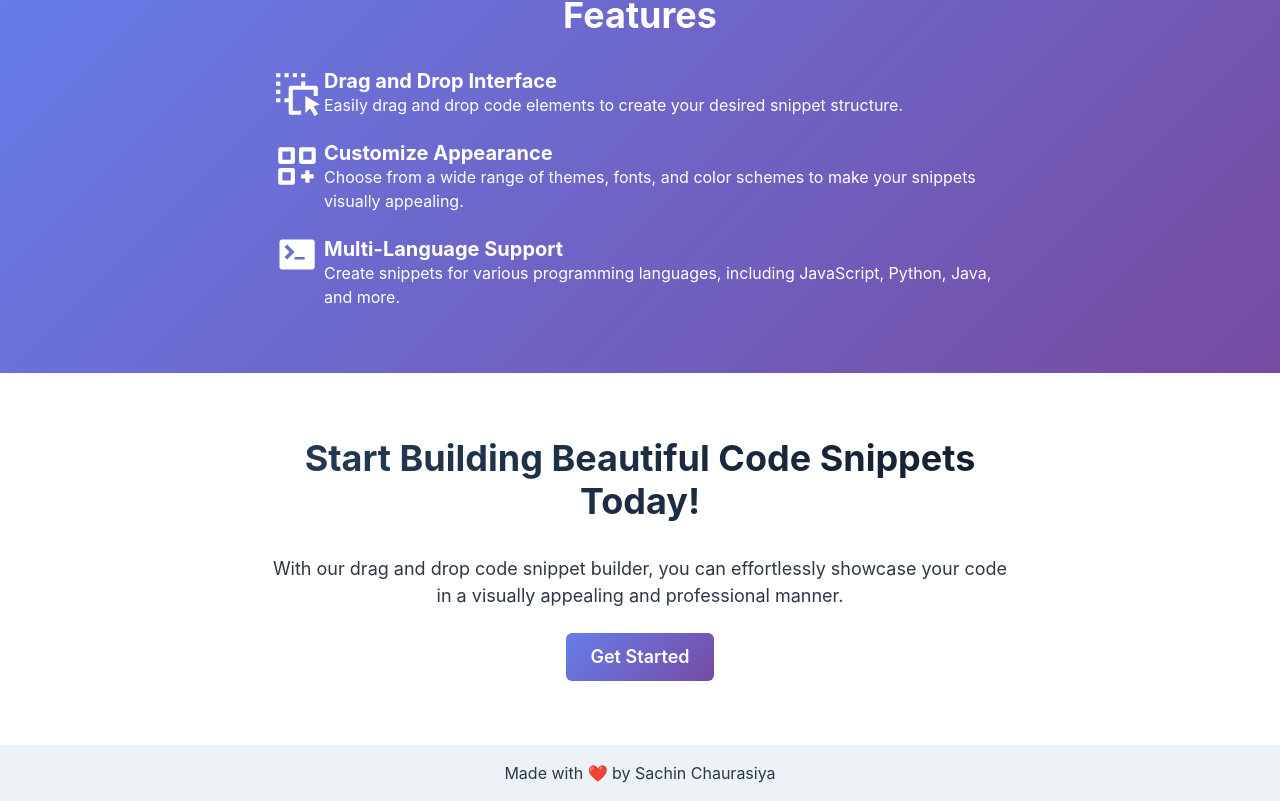
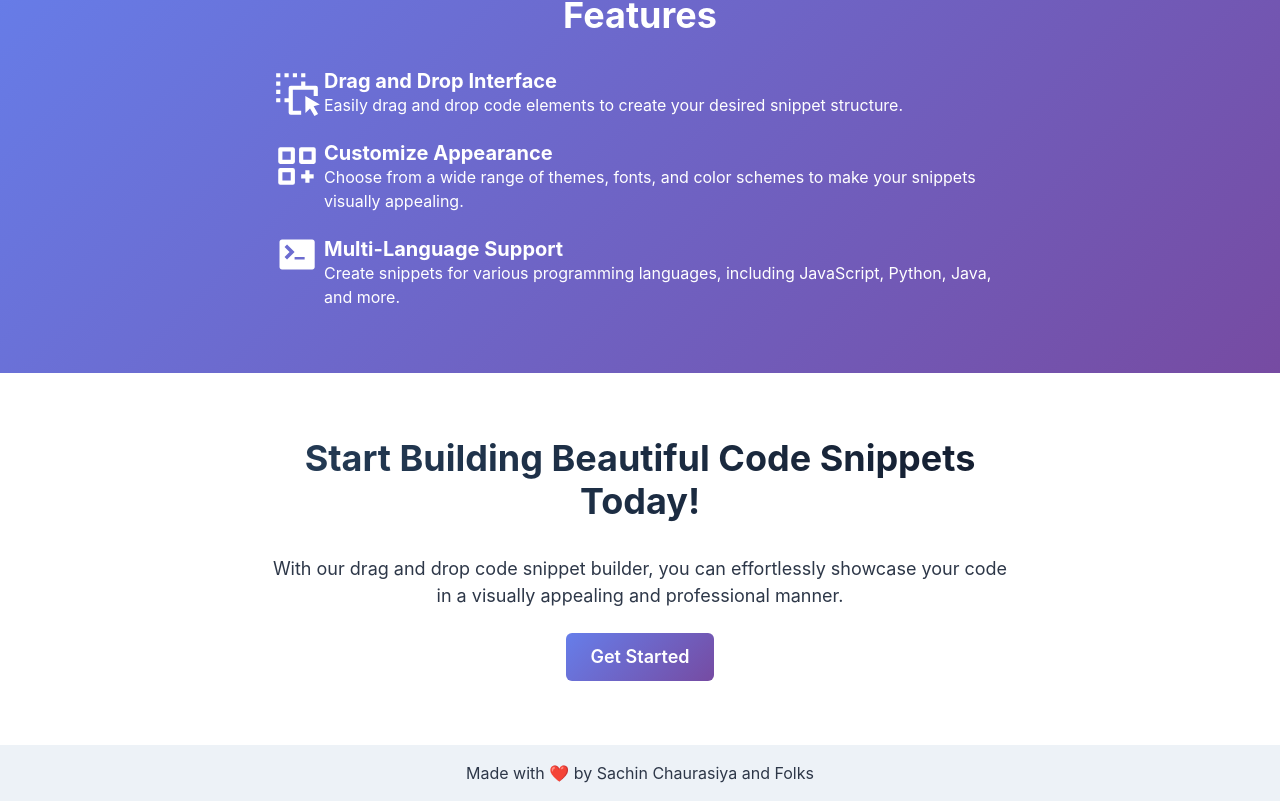
Before and after one commit to Sachin-chaurasiya/Code-Snippets-Builder, a React (Create React App) app: page / in a window 1280 px wide. Shown: the part 639-1440 px from the top of the page. Built offline with nearby package versions, Linux system fonts and the light colour scheme; what reactflow would draw is missing.

Commit message:
added other contributors link in footer

```diff
--- a/src/components/Common/Footer/Footer.tsx
+++ b/src/components/Common/Footer/Footer.tsx
@@ -1,5 +1,5 @@
 import { Box, Link, Text } from '@chakra-ui/react';
-import { PERSONAL_WEBSITE } from 'constants/links';
+import { GITHUB_CONTRIBUTORS, PERSONAL_WEBSITE } from 'constants/links';
 import React from 'react';
 
 const Footer = () => {
@@ -7,7 +7,9 @@ const Footer = () => {
     <Box as="footer" bg="gray.100" py={4}>
       <Box maxWidth="container.md" mx="auto" textAlign="center">
         <Text>
-          Made with ❤️ by <Link href={PERSONAL_WEBSITE}>Sachin Chaurasiya</Link>
+          Made with ❤️ by{' '}
+          <Link href={PERSONAL_WEBSITE}>Sachin Chaurasiya </Link>
+          and <Link href={GITHUB_CONTRIBUTORS}>Folks</Link>{' '}
         </Text>
       </Box>
     </Box>
--- a/src/constants/links.ts
+++ b/src/constants/links.ts
@@ -3,3 +3,5 @@ import { ROUTES } from './common';
 export const PERSONAL_WEBSITE = 'https://sachinchaurasiya.dev';
 export const SUCCESS_REDIRECT_URL = `${window.location.origin}${ROUTES.CALLBACK}`;
 export const FAILURE_REDIRECT_URL = `${window.location.origin}${ROUTES.SIGN_IN}`;
+export const GITHUB_CONTRIBUTORS =
+  'https://github.com/Sachin-chaurasiya/Code-Snippets-Builder/graphs/contributors';
```
